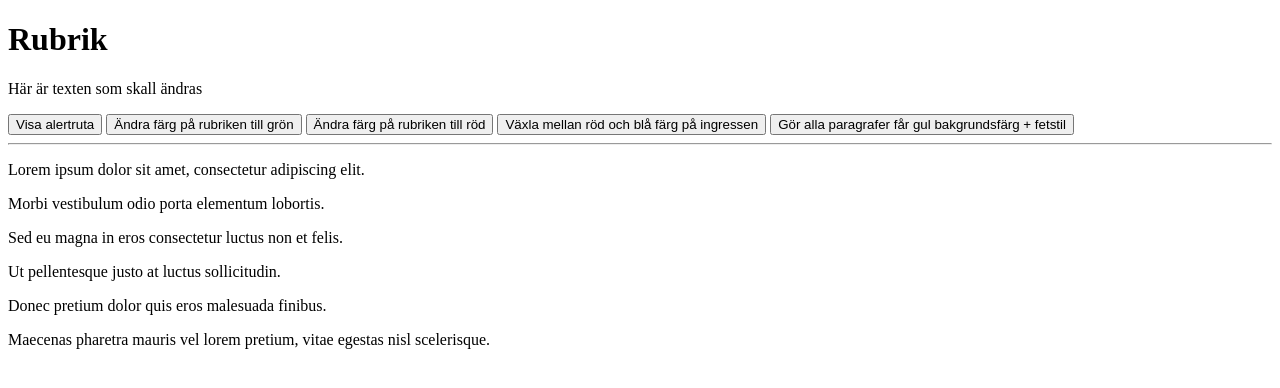
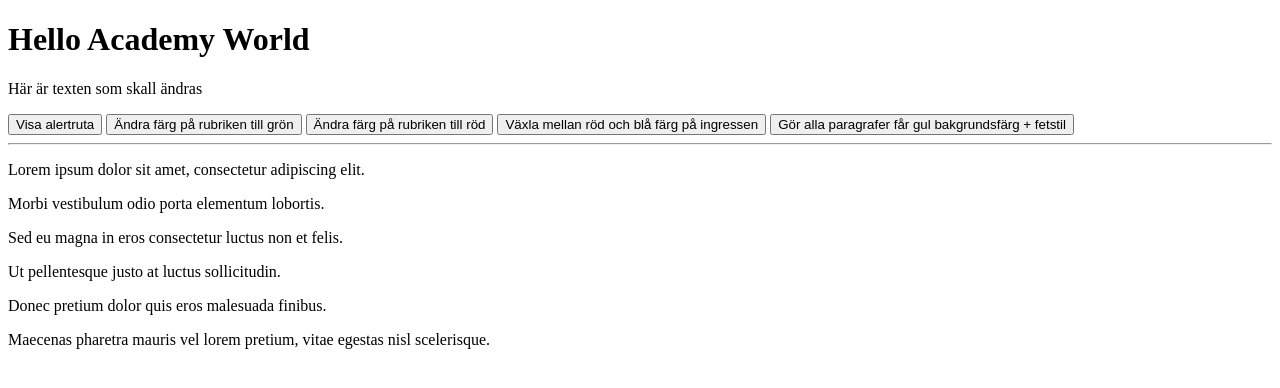
Before and after one commit to Dandarache/academy-fe-student, a website: page 05-jQuery/jquery01.html in a window 1280 px wide. Drawn offline with nearby package versions, Linux system fonts and the light colour scheme.

Commit message:
Added first hello world example for jQuery.

```diff
--- a/05-jQuery/jquery01.html
+++ b/05-jQuery/jquery01.html
@@ -8,7 +8,7 @@
     <title>JavaScript jQuery Training</title>
     <!-- Ange en referens till ett jQuery bibliotek nedan. Du kan antingen använda en referens till ett lokalt bibliotek eller en länk till CDN. -->
     <!-- TIPS: https://www.w3schools.com/jquery/jquery_get_started.asp -->
-    <!-- <script src="LÄNK_TILL_JQUERY"></script> -->
+    <script src="https://ajax.googleapis.com/ajax/libs/jquery/3.5.1/jquery.min.js"></script>
 </head>
 
 <body>
@@ -35,11 +35,17 @@
 
     <script>
 
+
+
         // UPPGIFT: Ändra rubriken som har id="heading" så att den visar "Hello Academy World!"
         // Tips: Alla id:n behöver anges med #mitt_id i jQuery.
         // Tips: Använd metoden .text(...) för att ange vad som skall visas i heading.
 
         // Din kod ...
+
+        $(document).ready(function () {
+            $('#heading').text("Hello Academy World");
+        });
 
 
         // UPPGIFT: Ändra ingressen (preamble) så att dess värde blir "Idag skall vi lära oss <strong>jQuery</strong>".
```
